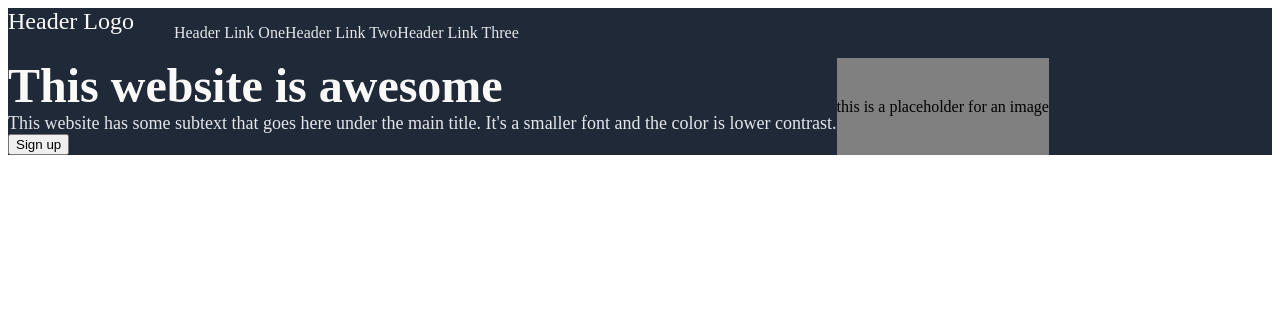
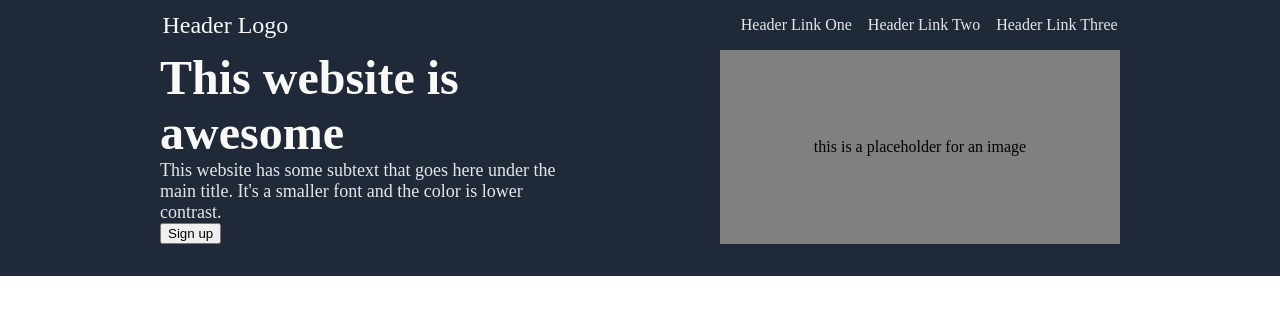
Before and after one commit to climberg123/Landing-Page, a plain HTML site: page index.html in a window 1280 px wide. Drawn offline with Linux system fonts and the light colour scheme.

Commit message:
Create styling for header logo to align with hero text

```diff
--- a/style.css
+++ b/style.css
@@ -1,6 +1,8 @@
-.body {
+body {
     display: flex;
     flex-direction: column;
+    margin: 0;
+    min-height: 100vh;
 }
 
 .header-box {
@@ -9,18 +11,25 @@
     background-color: #1F2937;
 }
 
+.header-container {
+    display: flex;
+    justify-content: space-evenly;
+    height: 50px;
+    gap: 250px; /* Manual gap to align logo with hero text */
+}
+
 .header-logo {
+    display: flex;
     font-size: 24px;
     color: #F9FAF8;
-}
-
-.header-container {
-    display: flex;
+    align-items: center;
 }
 
 ul {
     display: flex;
     list-style-type: none;
+    gap: 16px;
+    align-items: center;
 }
 
 a {
@@ -31,6 +40,12 @@ a {
 .header-content {
     display: flex;
     flex-direction: row;
+    justify-content: space-evenly;
+    padding-bottom: 32px;
+}
+
+.introduction {
+    width: 400px;
 }
 
 .hero-text {
@@ -49,4 +64,5 @@ a {
     justify-content: center;
     align-items: center;
     background-color: gray;
+    width: 400px;
 }
```
